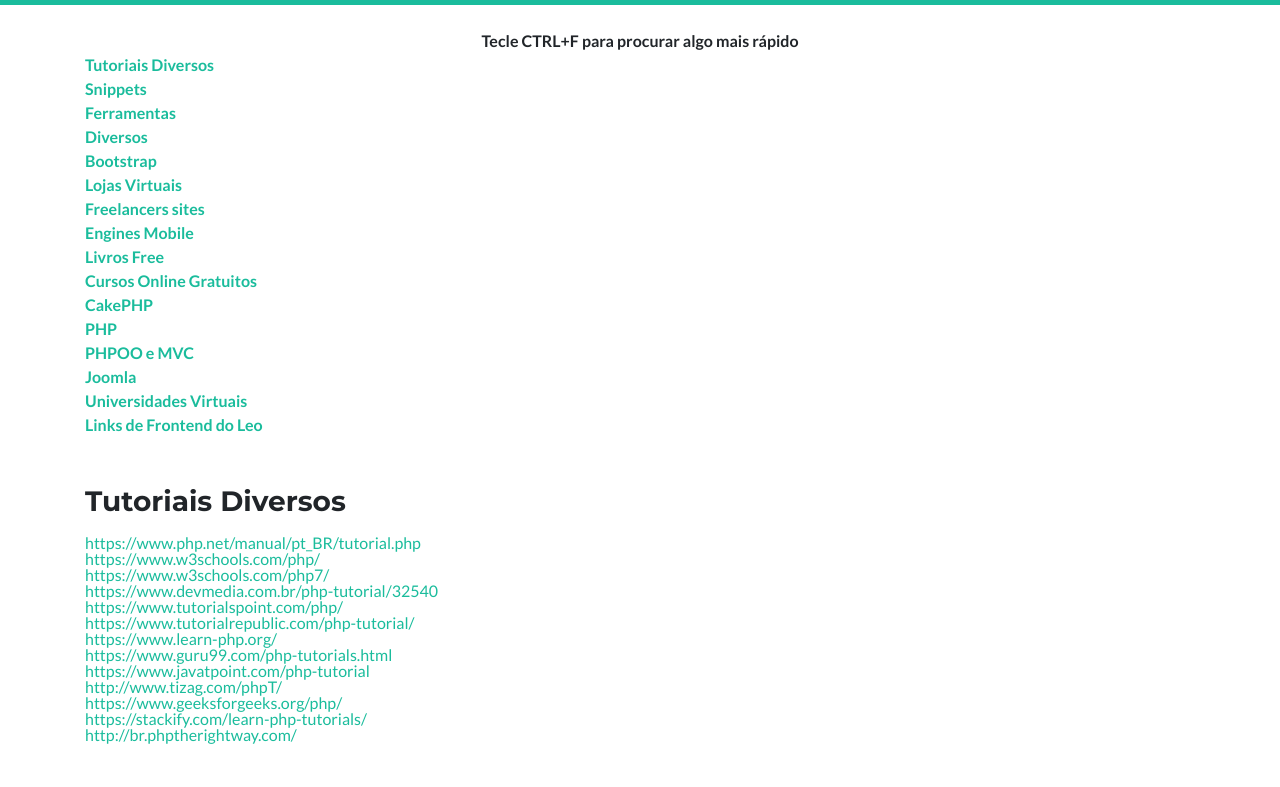
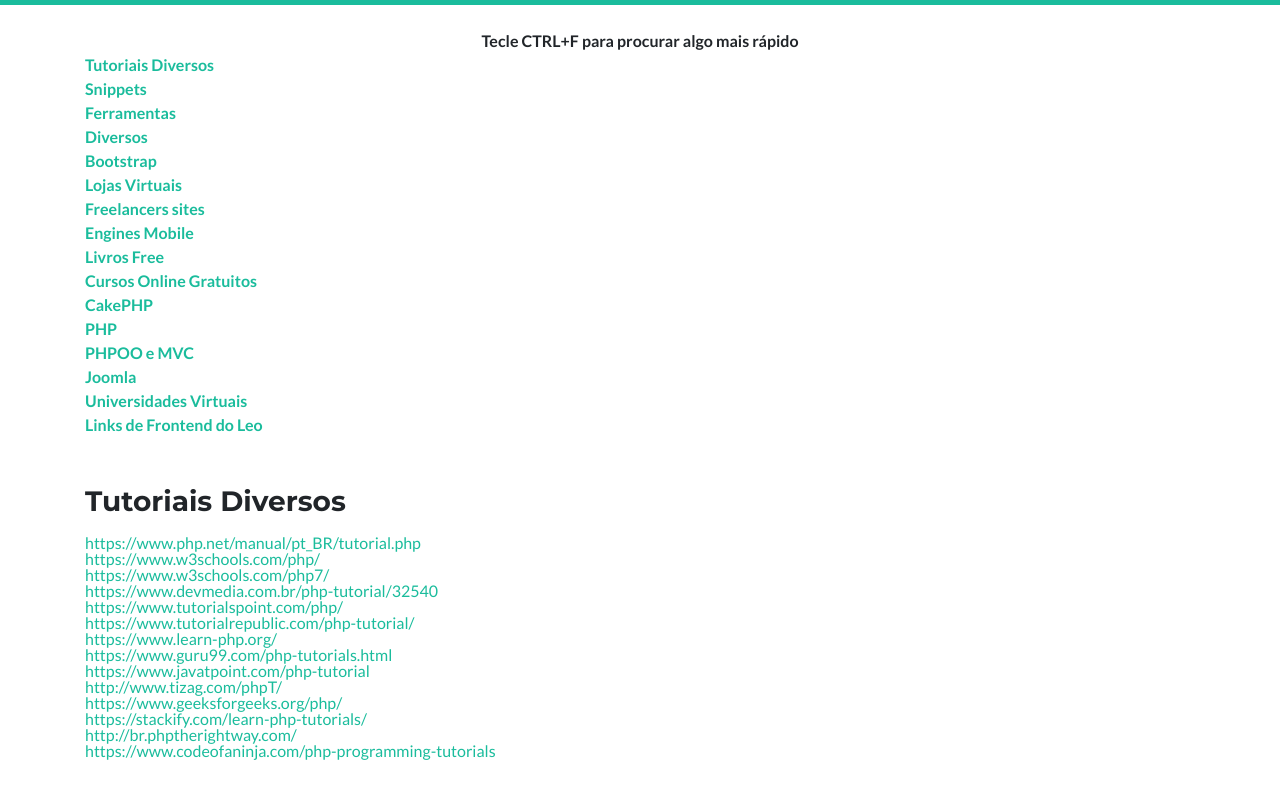
Before and after one commit to ribafs/references, a plain HTML site: page index.html in a window 1280 px wide. Shown: the part 155-942 px from the top of the page. Drawn offline with nearby package versions, Linux system fonts and the light colour scheme.

Commit message:
Update index.html

```diff
--- a/index.html
+++ b/index.html
@@ -94,6 +94,7 @@
 <p style="margin-bottom: 0cm; line-height: 100%;"><a href="https://www.geeksforgeeks.org/php/">https://www.geeksforgeeks.org/php/</a></p>
 <p style="margin-bottom: 0cm; line-height: 100%;"><a href="https://stackify.com/learn-php-tutorials/">https://stackify.com/learn-php-tutorials/</a></p>
 <p style="margin-bottom: 0cm; line-height: 100%;"><a href="http://br.phptherightway.com/">http://br.phptherightway.com/</a></p>
+<p style="margin-bottom: 0cm; line-height: 100%;"><a href="https://www.codeofaninja.com/php-programming-tutorials">https://www.codeofaninja.com/php-programming-tutorials</a></p>
 <p style="margin-bottom: 0cm; line-height: 100%;"> </p>
 <p style="margin-bottom: 0cm; line-height: 100%;"> </p>
 <br><br>
```
